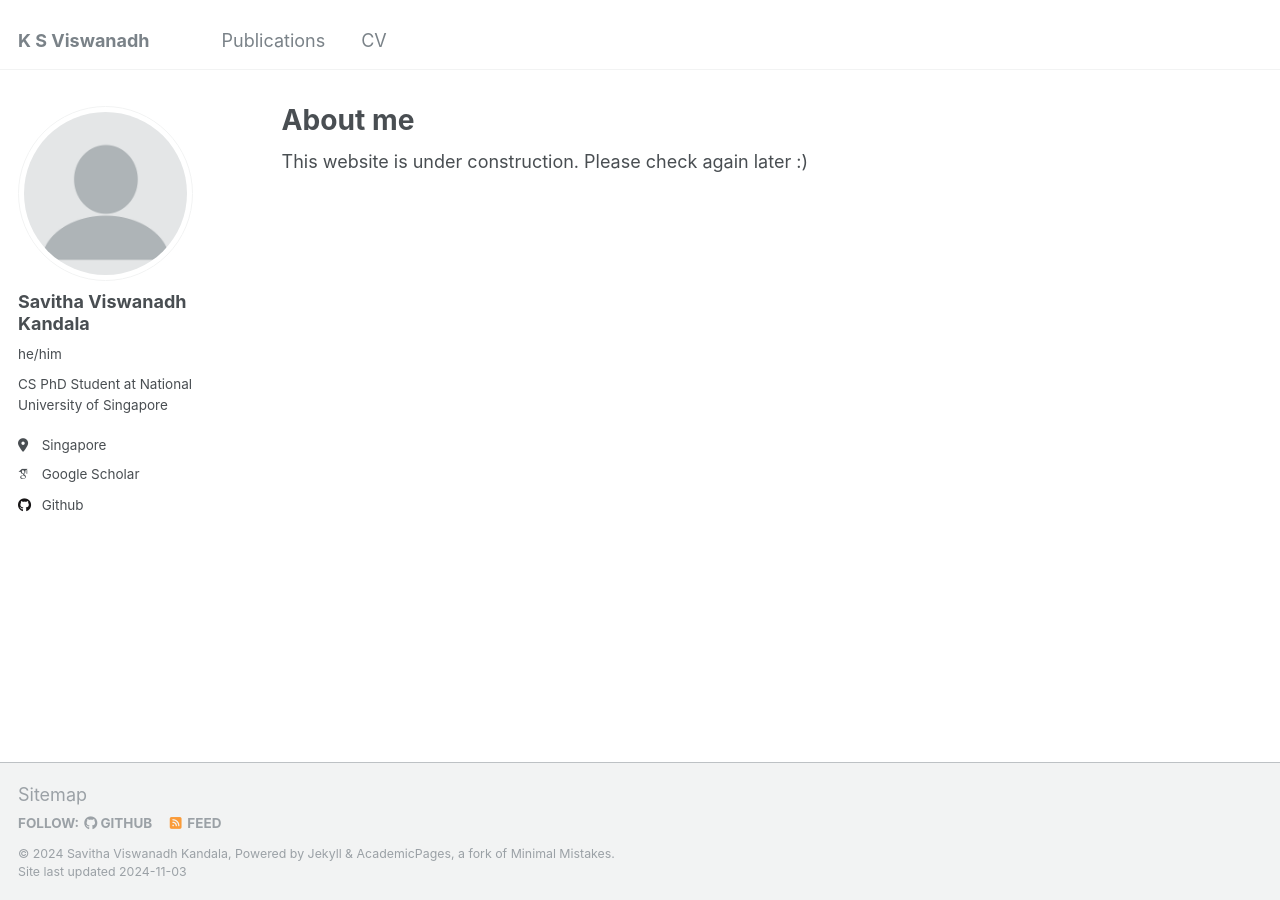
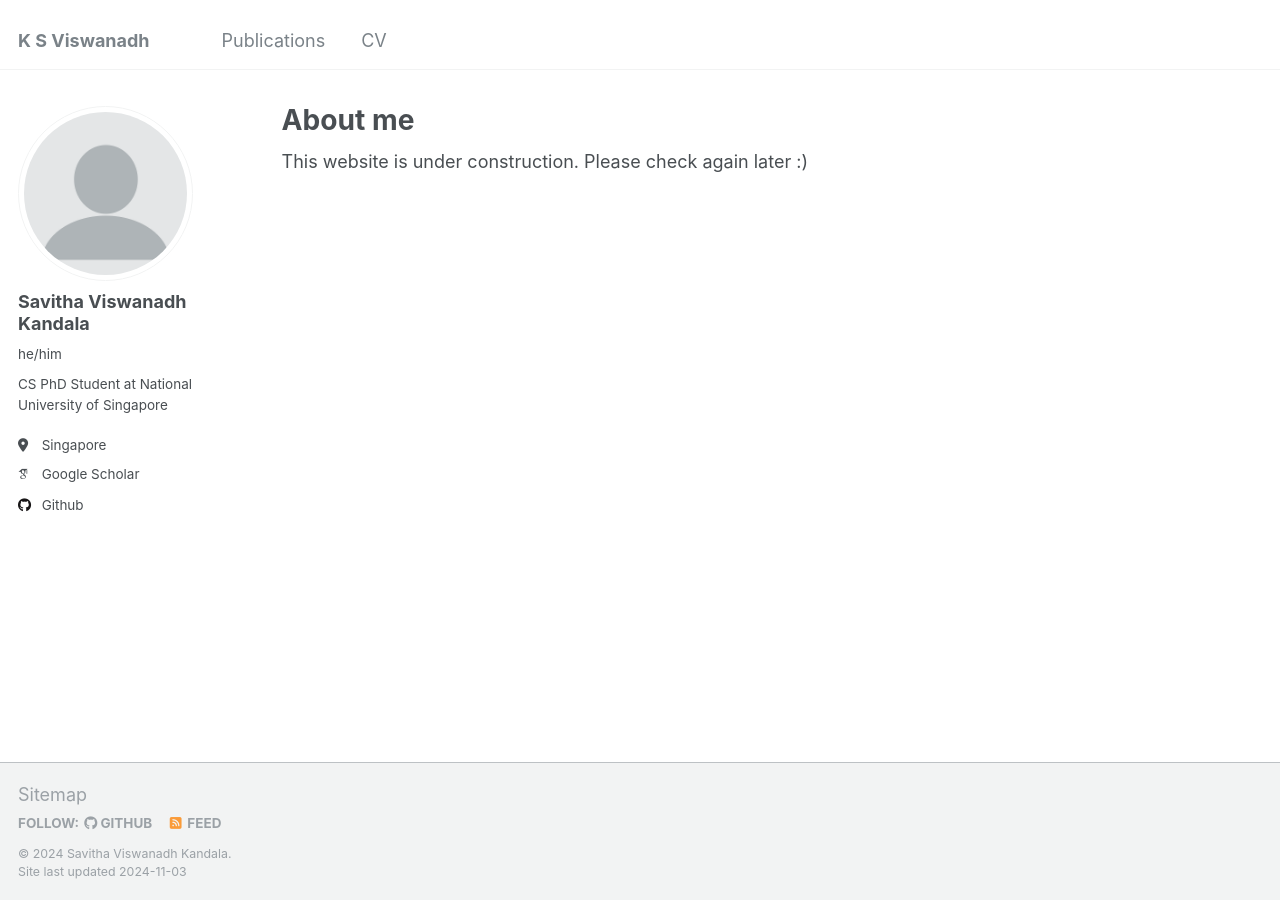
Before and after one commit to VIS-WA/VIS-WA.github.io, a Jekyll site: the page built from _pages/about.md, in a window 1280 px wide. Built offline with Jekyll 4.4.1, drawn with Linux system fonts in a browser that asks for light colours; some web fonts are replaced.

Commit message:
remove watermark

```diff
--- a/_includes/footer.html
+++ b/_includes/footer.html
@@ -20,6 +20,6 @@
 {% endif %}
 
 <div class="page__footer-copyright">
-  &copy; {{ site.time | date: '%Y' }} {{ site.name | default: site.title }}, {{ site.data.ui-text[site.locale].powered_by | default: "Powered by" }} <a href="http://jekyllrb.com" rel="nofollow">Jekyll</a> &amp; <a href="https://github.com/academicpages/academicpages.github.io">AcademicPages</a>, a fork of <a href="https://mademistakes.com/work/minimal-mistakes-jekyll-theme/" rel="nofollow">Minimal Mistakes</a>.<br />
+  &copy; {{ site.time | date: '%Y' }} {{ site.name | default: site.title }}.<br />
   Site last updated {{ "now" | date: '%Y-%m-%d' %}}
 </div>
```
